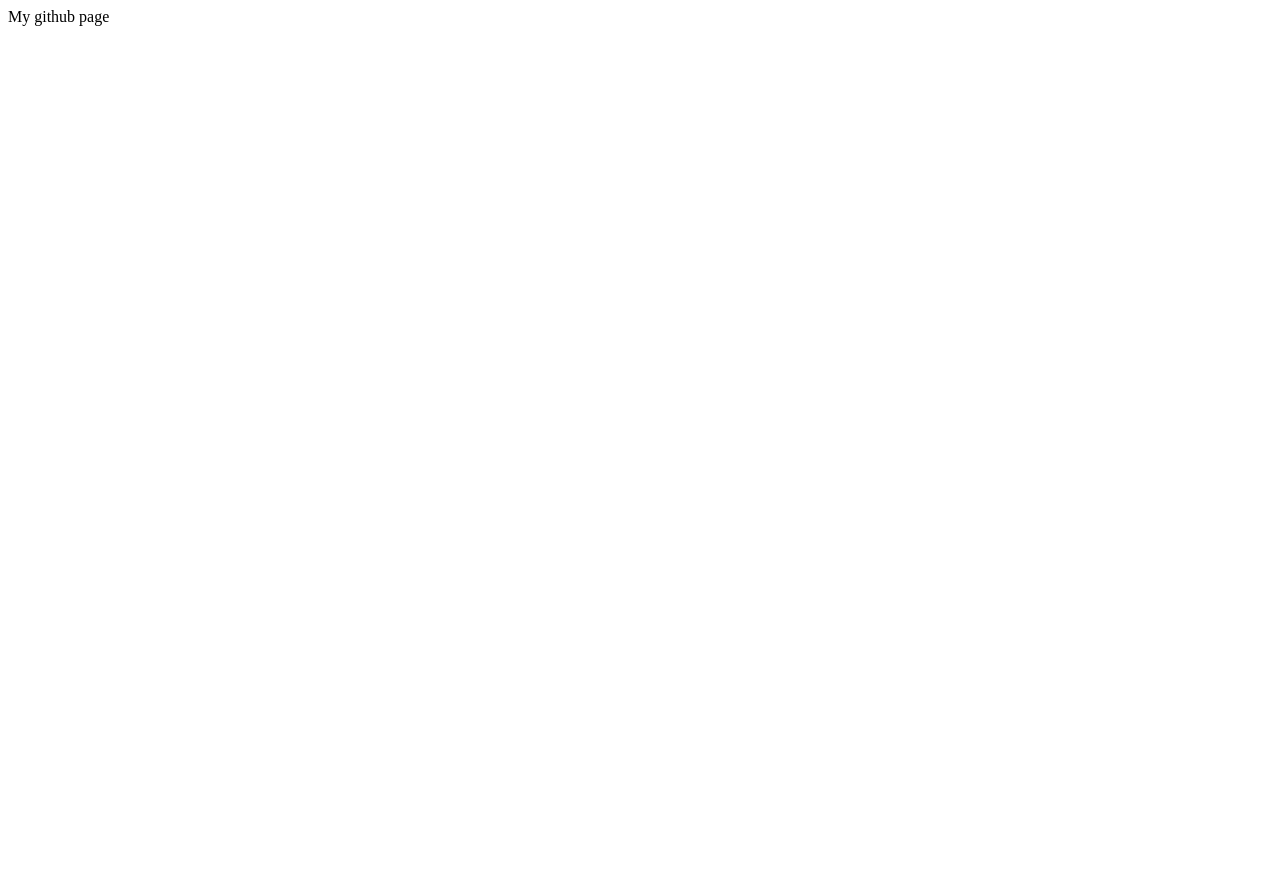
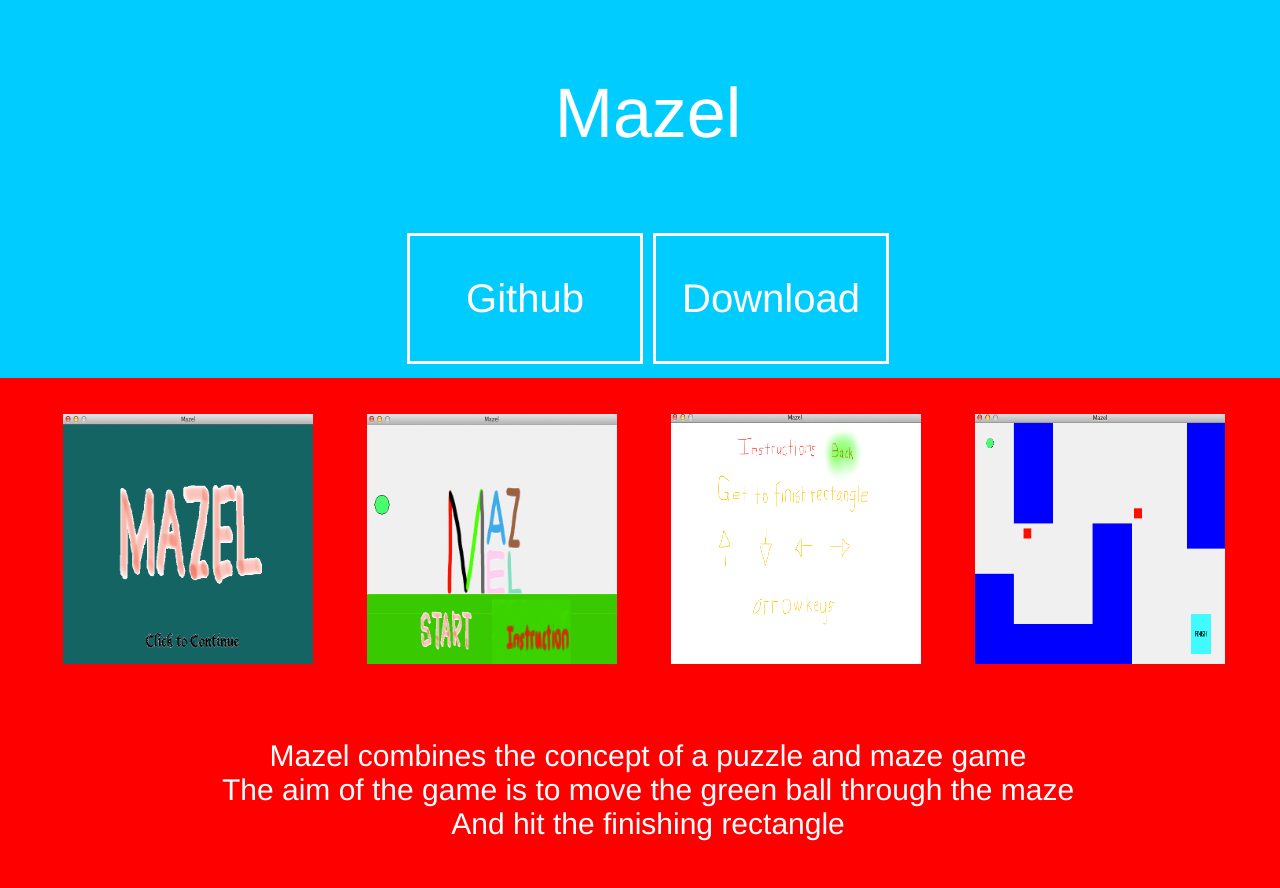
Before and after one commit to muhdmirzamz/Mazel, a plain HTML site: page index.html in a window 1280 px wide. Before the commit the page ends 800 px from the top, so only its background shows below. Drawn offline with Linux system fonts and the light colour scheme.

Commit message:
Website finally done

```diff
--- /dev/null
+++ b/index.css
@@ -0,0 +1,125 @@
+/* restricts the webpage height */
+body {
+	height: 600px;
+}
+
+/* fullscreen effect for all parts of website */
+/*
+	- background colour
+	- centralising
+	- width
+	- positioning
+*/
+.fullscreen_effect {
+	background-color: #00CCFF;
+
+	margin: auto;
+
+	width: 1300px;
+
+	padding-top: 5px;
+	padding-bottom: 5px;
+
+	position: relative;
+	right: 10px;
+	bottom: 10px;
+}
+
+/* applies to every part of the website */
+.fullscreen_effect p {
+	text-align: center;
+
+	font-family: Helvetica;
+
+	color: white;
+}
+
+/* sets font size for header */
+#header {
+	font-size: 70px;
+}
+
+/*
+	- the place to hold #outer_div
+	- sets font size for anything inside nav area
+	- sets height for anything inside nav area
+*/
+#navigation {
+	/* background-color: brown; */
+	font-size: 40px;
+
+	height: 140px;
+}
+
+/* the place to hold #inner_div */
+#outer_div {
+	/* background-color: yellow; */
+
+	width: 500px;
+	height: 140px;
+
+	margin: auto;
+
+	text-align: center;
+}
+
+a {
+	text-decoration: none;
+}
+
+/* applies to all the links */
+.inner_div {
+	border-style: solid;
+	border-color: white;
+
+	width: 200px;
+
+	display: inline-block;
+
+	padding-left: 15px;
+	padding-right: 15px;
+}
+
+/* sets background colour for section _for debugging_ */
+/* can adjust height to accomodate different parts */
+#section {
+	background-color: red;
+	height: 500px;
+}
+
+/* a holder for photos */
+#photos {
+	/* background-color: yellow; */
+
+	height: 300px;
+
+	position: relative;
+	top: 15px;
+}
+
+/* adjusts each image to make them centralised */
+#photos ul li {
+	display: inline;
+
+	padding-left: 25px;
+	padding-right: 25px;
+}
+
+img {
+	width: 250px;
+	height: 250px;
+}
+
+/*
+	sets:
+	- font
+	- position
+*/
+#summary_para {
+	/* background-color: green; */
+
+	font-size: 30px;
+
+	position: relative;
+	top:10px;
+}
--- a/index.html
+++ b/index.html
@@ -1 +1,39 @@
-My github page
+<!DOCTYPE html>
+<html lang="en">
+	<head>
+		<meta charset="UTF-8"/>
+		<title>Mazel</title>
+		<link rel="stylesheet" type="text/css" href="index.css" />
+	</head>
+	<body>
+		<header class="fullscreen_effect" id="header">
+			<p>Mazel</p>
+		</header>
+		<nav class="fullscreen_effect" id="navigation">
+			<div id="outer_div">
+				<a href="#" class="inner_div">
+					<p>Github</p>
+				</a>
+				<a href="#" class="inner_div">
+					<p>Download</p>
+				</a>
+			</div>
+		</nav>
+		<section class="fullscreen_effect" id="section">
+			<div id="photos">
+				<ul>
+					<li><img src="mazel_intro_scene.png" /></li>
+					<li><img src="mazel_main_menu.png" /></li>
+					<li><img src="mazel_instructions.png" /></li>
+					<li><img src="mazel_level.png" /></li>
+				</ul>
+			</div>
+			<div id="summary_para">
+				<p>
+					Mazel combines the concept of a puzzle and maze game<br /> The aim of the game
+					is to move the green ball through the maze <br />And hit the finishing rectangle
+				</p>
+			</div>
+		</section>
+	</body>
+</html>
```
Also changed, not shown: mazel_instructions.png (added), mazel_intro_scene.png (added), mazel_level.png (added), mazel_main_menu.png (added).
